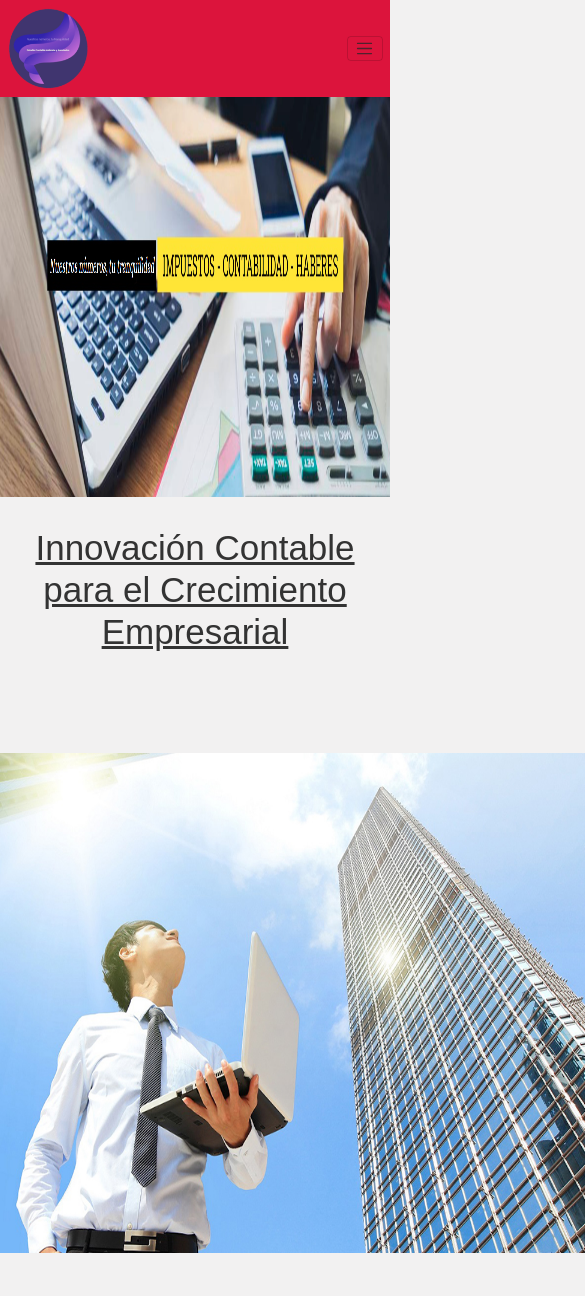
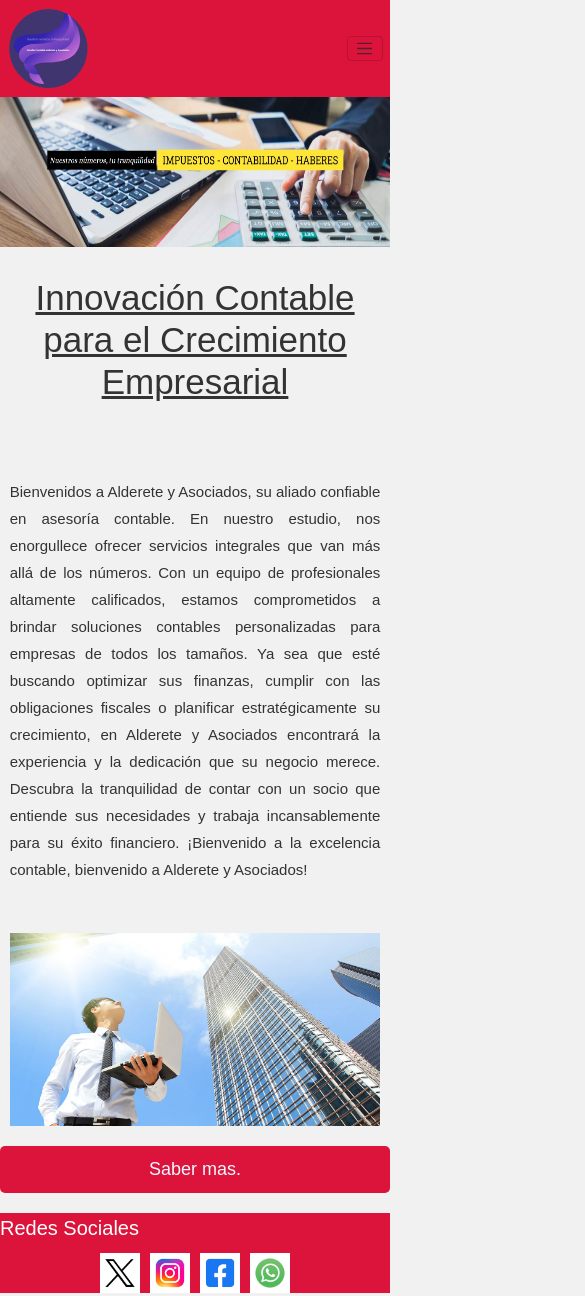
Before and after one commit to Kayzer1988/Web-Estudio-Contable-, a plain HTML site: page index.html in a window 390 px wide. Shown: the top 1296 px of the page, 585 px wide, since content can reach past the window. Drawn offline with nearby package versions, Linux system fonts and the light colour scheme.

Commit message:
index mediaQ

```diff
--- a/index.html
+++ b/index.html
@@ -38,6 +38,9 @@
                         <a class="nav-link" href="./pages/contacto.html">Contacto</a>
                       </li>
                     </ul>
+
+                    <!-- Agrega el párrafo de 5 palabras aquí -->
+                    <p class="nav-titulo">Estudio Contable Alderete & Asociados</p>
                   </div>
                 </div>
             </nav>
--- a/styles/style.css
+++ b/styles/style.css
@@ -24,9 +24,15 @@ header{
     top: 0%;
 }
 
+.nav-titulo{
+    font-size: 3.5rem;
+    margin-left: auto;
+    color: white;
+}
+
 /* Establece una altura mínima del 100% del viewport height */
 main {
-    min-height: 101vh;
+    min-height: 100vh;
 }
 
 /* Estilos generales del cuerpo de la página */
@@ -325,4 +331,40 @@ footer p {
     margin-left: 100px;
 }
 
- /*Color viejo bc66c7*/
+ /* Media Q mobile*/
+@media only screen and (max-width: 480px){
+    .banner{
+        height: 150px;
+        background-size: cover;
+        background-position: center;
+    }
+
+    .flex-index{
+        display: flex;
+        flex-direction: column;
+        align-items: center;
+        margin: auto;
+        padding-top: 20px;
+        flex-grow: 1;
+    }
+
+    .bienvenido{
+        font-size: 1.5rem;
+        width: 95%;
+        text-align: justify;
+    }
+
+    .empresa{
+        max-width: 95%; /* La imagen no será más ancha que su contenedor */
+        height: auto; /* Mantiene la proporción de la imagen */
+
+    }
+}
+
+@media only screen and (min-width: 481px) and (max-width: 950px){
+
+}
+
+@media only screen and (min-width: 951px){
+
+}
```
